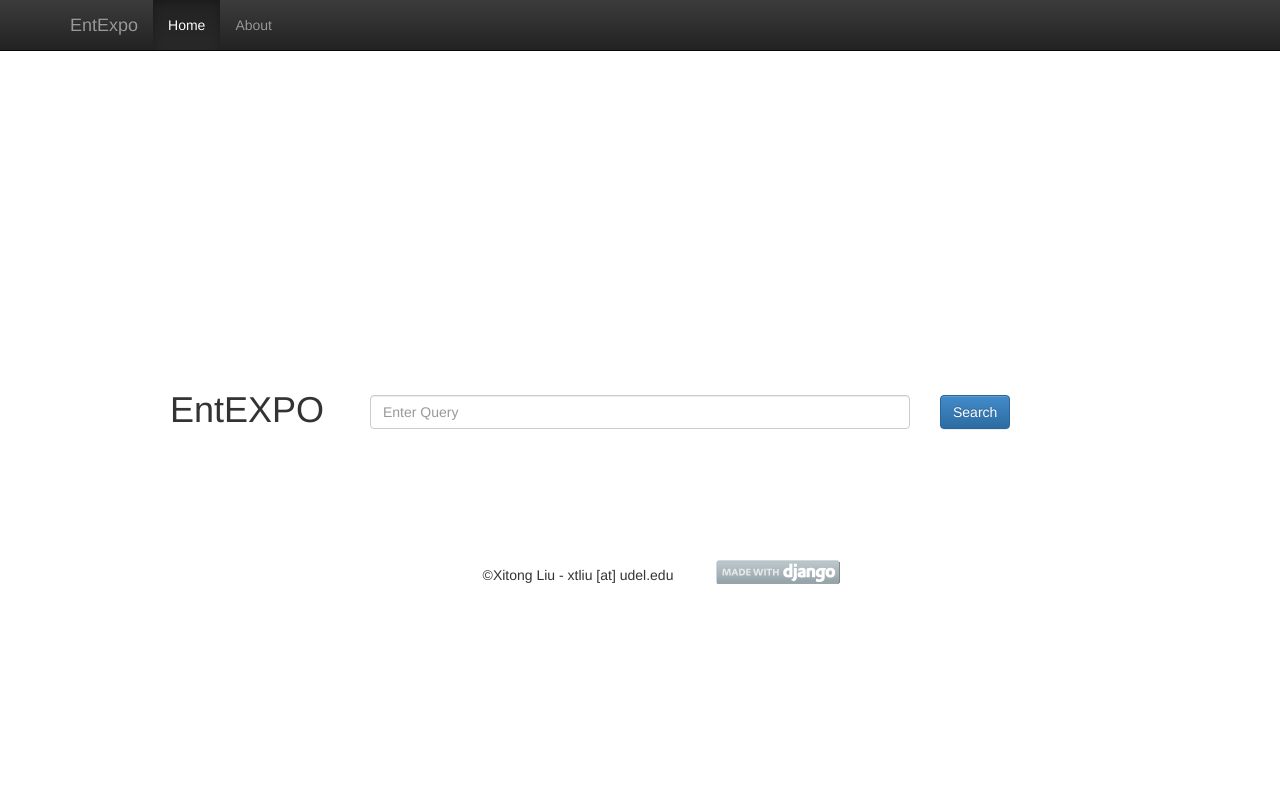
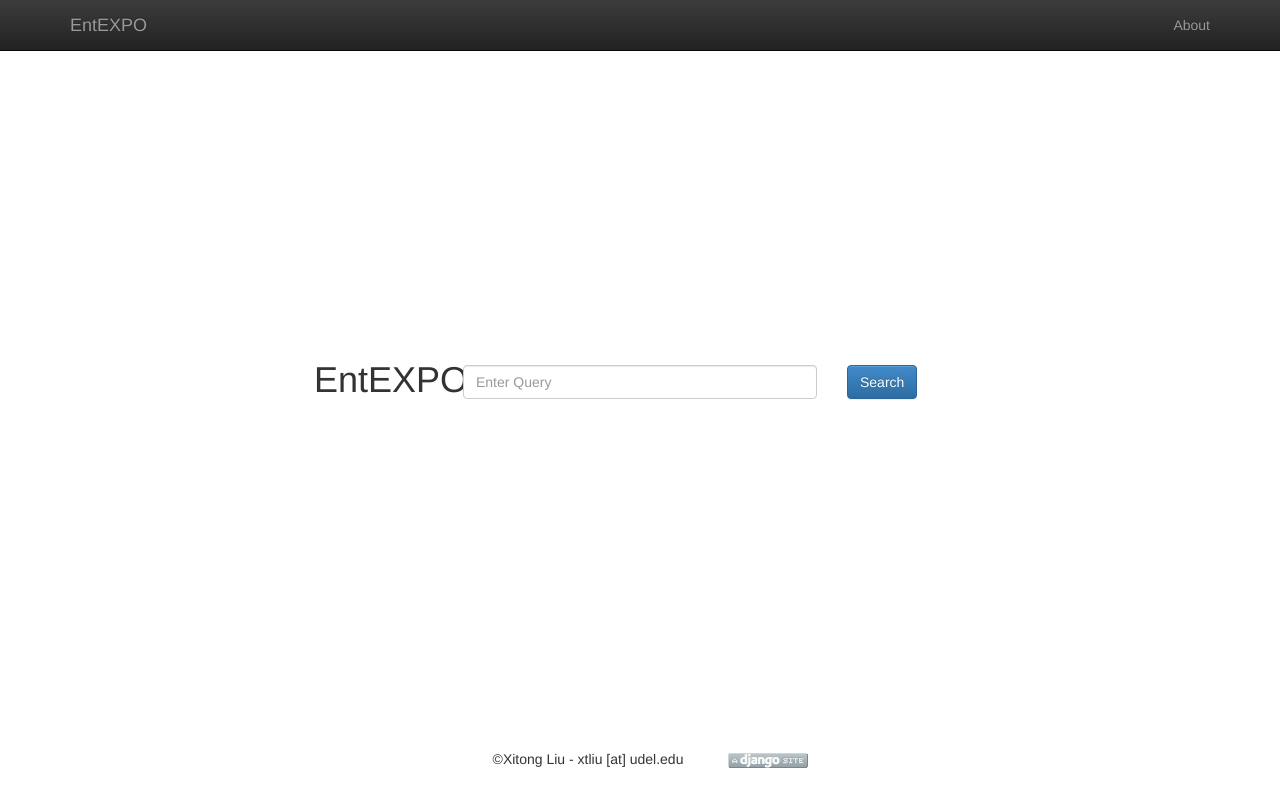
Before and after one commit to Peilin-Yang/ent-expo, a Django app: page /search/ in a window 1280 px wide. Run offline with Django 3.2, Linux system fonts and the light colour scheme; data that the repository does not hold is empty; some libraries are stand-ins or nearby versions.

Commit message:
finish the prototype of search home page

```diff
--- a/www/ent_expo/search/static/search/css/theme.css
+++ b/www/ent_expo/search/static/search/css/theme.css
@@ -19,16 +19,35 @@ body {
 /*
 /**********************************************************/
 
-div#home_logo{
-  padding-left: 100px;
+div#home_search_container{
+  position: relative;
+  height: 80%;
 }
 
 div#home_search{
-  margin:300px auto 100px;
+  width: 90%;
+  height: 15%;
+  overflow: auto;
+  margin: auto;
+  position: absolute;
+  top: 0; left: 0; bottom: 0; right: 0;
+}
+
+div#home_logo{
+  padding-left: 250px;
 }
 
 div#home_search_form{
   padding-top: 25px;
+}
+
+div.ql a.list-group-item{
+  padding: 3px 15px;
+}
+
+div#query_pg{
+  margin: 0px auto;
+  width: 85%;
 }
 
 /**********************************************************/
@@ -39,6 +58,9 @@ div#home_search_form{
 div#footer{
   margin: 1.5em auto;
   width: 400px;
+  position: absolute;
+  left: 35%;
+  bottom: 0;
 }
 
 div#footer p{
@@ -46,6 +68,15 @@ div#footer p{
 }
 
 div#footer div#dj-logo{
-	margin-top:-5px;
+	margin-right: 40px;
 	float: right;
 }
+
+div.message_container{
+  margin: 8em auto; width:50em;
+}
+
+p.message{
+  padding: 15px;
+  margin: 50px 0px;
+}
--- a/www/ent_expo/search/templates/base.html
+++ b/www/ent_expo/search/templates/base.html
@@ -30,11 +30,10 @@
           <span class="icon-bar"></span>
           <span class="icon-bar"></span>
         </button>
-        <a class="navbar-brand" href="#">EntExpo</a>
+        <a class="navbar-brand" href="/search/">EntEXPO</a>
       </div>
       <div class="navbar-collapse collapse">
-        <ul class="nav navbar-nav">
-          <li class="active"><a href="#">Home</a></li>
+        <ul class="nav navbar-nav navbar-right">
           <li><a href="#about">About</a></li>
         </ul>
       </div><!--/.nav-collapse -->
@@ -45,8 +44,8 @@
 {% block content %}{% endblock %}
 </div>
 
-<div id='footer'>
-  <div id='dj-logo'><a href="http://www.djangoproject.com/"><img src="{% static "search/images/django.gif" %}" border="0" alt="Made with Django." title="Made with Django." /></a></div>
+<div id="footer">
+  <div id="dj-logo"><a href="http://www.djangoproject.com/"><img src="{% static "search/images/djangosite80x15_grey.gif" %}" alt="Made with Django." title="Made with Django." /></a></div>
   <p >&copy;Xitong Liu - xtliu [at] udel.edu</p>
 </div>
 
--- a/www/ent_expo/search/templates/home.html
+++ b/www/ent_expo/search/templates/home.html
@@ -2,21 +2,24 @@
 
 {% block content %}
 <div class="row" id="home_search">
-  <div class="col-md-3" id="home_logo">
+  <div class="col-md-4" id="home_logo">
     <h1>EntEXPO</h1>
   </div>
-  <div class="col-md-9" id="home_search_form">
-    <form name="search-form" role="form" id="search_form">
+  <div class="col-md-8" id="home_search_form">
+    <form name="search_form" role="form" id="search_form" action="rank" method="post">
+      {% csrf_token %}
       <div class="row">
-        <div class="form-group col-md-8">
+        <div class="form-group col-md-6">
           <label class="sr-only" for="searchQuery">Enter query</label>
-          <input id="searchQuery" class="form-control" type="text" spellcheck="false" title="Search" maxlength="1024" placeholder="Enter Query" autocomplete="off"/>
+          <input type="text" name="search_query" class="form-control"  spellcheck="false" title="Search" maxlength="1024" placeholder="Enter Query" autocomplete="off"/>
+          <input type="hidden" name="query_id" value="" />
         </div>
-        <div class="col-md-4">
-          <button alt="Search" class="btn btn-primary" type="submit" data-toggle="modal" data-target="#queryModal">Search</button>
+        <div class="col-md-6">
+          <input type="submit" class="btn btn-primary" Value="Search"/>
         </div>
       </div>
     </form>
+  </div>
 </div>
 
 <!-- Modal -->
@@ -29,21 +32,8 @@
       </div>
       <div class="modal-body">
         <div id="query_list">
-            <ul>
-              {% for query in query_list %}
-              <li>
-                <p class="query">{{query.query_id }} -
-                <a href="query/{{query.query_id}}">{{ query.title}}</a>
-                </p>
-              </li>
-              {% endfor %}
-            </ul>
         </div>
-        </div>
-        <div class="modal-footer">
-          <button type="button" class="btn btn-default" data-dismiss="modal">Close</button>
-          <button type="button" class="btn btn-primary">Save changes</button>
-        </div>
+        <div id="query_pg">
       </div>
     </div>
   </div>
--- a/www/ent_expo/search/urls.py
+++ b/www/ent_expo/search/urls.py
@@ -1,12 +1,12 @@
 from django.conf.urls import patterns, include, url
 
 urlpatterns = patterns('',
-    url(r'^$', 'search.views.home', name='search_home'),
-    url(r'^query_list$', 'search.views.query_list', name='search_query_list'),
-    url(r'^query/(?P<query_id>\d+)$', 'search.views.query',
-      name='search_query'),
-    url(r'^doc/(?P<doc_id>\d+)$', 'search.views.document',
-      name='search_ducument'),
-    url(r'^rank/(?P<query_id>\d+)$', 'search.views.rank',
-      name='search_rank'),
+  url(r'^$', 'search.views.home', name='search_home'),
+  url(r'^query_list$', 'search.views.query_list', name='search_query_list'),
+  url(r'^query/(?P<query_id>\d+)$', 'search.views.query',
+    name='search_query'),
+  url(r'^doc/(?P<doc_id>\d+)$', 'search.views.document',
+    name='search_ducument'),
+  url(r'^rank$', 'search.views.rank',
+    name='search_rank'),
 )
--- a/www/ent_expo/search/views.py
+++ b/www/ent_expo/search/views.py
@@ -1,22 +1,50 @@
-from django.shortcuts import render
+from django.template import Context, loader, RequestContext
 from django.http import HttpResponse, HttpResponseRedirect, Http404
 from django.shortcuts import render_to_response, get_object_or_404
-from django.core.urlresolvers import reverse
+from django.core import serializers
+import json
+from collections import defaultdict
 from search.models import *
 
 def home(request) :
-  query_list = Query.objects.all()
-  return render_to_response('home.html', {'query_list': query_list})
+  return render_to_response('home.html',
+    context_instance=RequestContext(request))
 
 def query_list(request) :
-  query_list = Query.objects.all()
-  return render_to_response('query_list.html', {'query_list': query_list})
+  query_list = []
+  for query in Query.objects.all() :
+    item = dict()
+    item['id'] = query.query_id
+    item['title'] = query.title
+    item['desc'] = query.description
+    query_list.append(item)
+  return HttpResponse(json.dumps(query_list), content_type="application/json")
 
 def query(request, query_id) :
-  return render_to_response('hello.html')
+  try:
+    query = Query.objects.get(query_id=query_id)
+  except Query.DoesNotExist:
+    raise Http404
+  item = dict()
+  item['id'] = query.query_id
+  item['title'] = query.title
+  item['desc'] = query.description
+  return HttpResponse(json.dumps(item), content_type="application/json")
 
 def document(request, doc_id) :
+  try:
+    doc = Document.objects.get(pk=doc_id)
+  except Document.DoesNotExist:
+    raise Http404
+  item = dict()
+  item['id'] = doc.doc_id
+  item['title'] = doc.title
+  item['text'] = doc.text
+  return HttpResponse(json.dumps(item), content_type="application/json")
+
+def rank(request) :
+  if "GET" == request.method :
+    error_msg = 'Only HTTP POST accepted.'
+    return render_to_response('error.html', {'error_message': error_msg})
+
   return render_to_response('hello.html')
-
-def rank(request, query_id) :
-  return render_to_response('hello.html')
```
Also changed, not shown: www/ent_expo/search/static/search/js/main.js (+82 -4 lines), www/ent_expo/search/templates/error.html (added, +12 -0 lines), www/ent_expo/search/templates/query_list.html (deleted, +0 -20 lines), www/ent_expo/search/static/search/images/djangosite80x15_grey.gif (added). Lines whose indentation alone changed are shown as unchanged.
